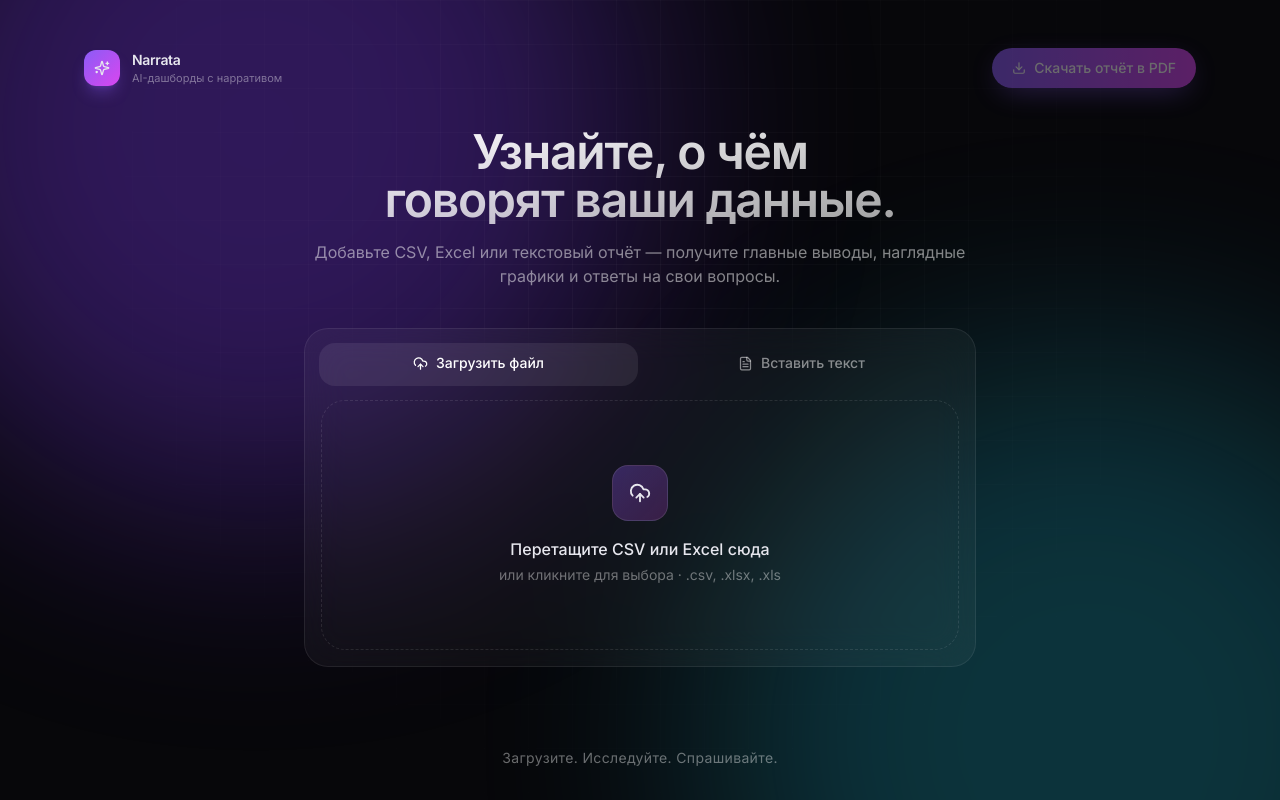
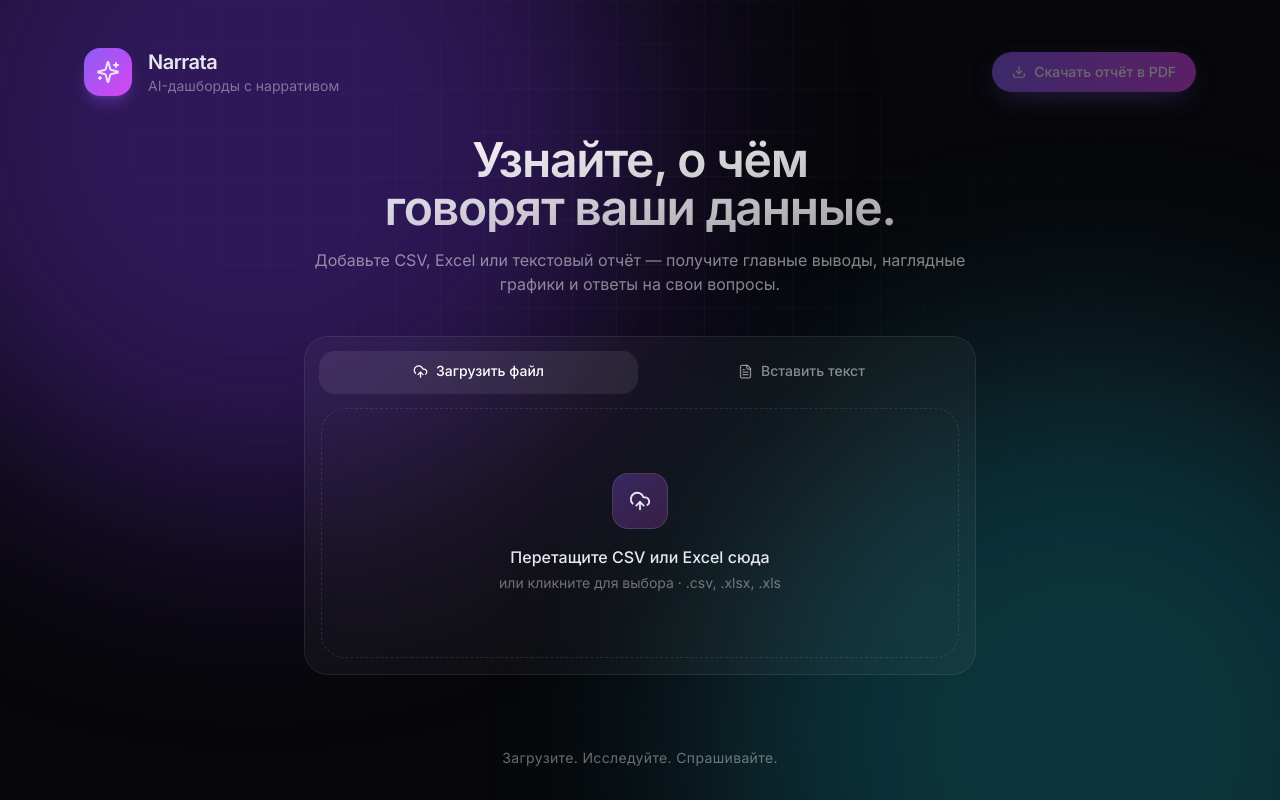
Before and after one commit to na-mramornom-nizu/narrata, a Next.js app: page / in a window 1280 px wide. Built offline with nearby package versions, Linux system fonts and the light colour scheme.

Commit message:
Enlarge header brand text and icon

```diff
--- a/app/page.tsx
+++ b/app/page.tsx
@@ -91,13 +91,13 @@ export default function Page() {
   return (
     <main className={`mx-auto max-w-6xl px-5 pt-12 ${phase === 'idle' ? 'flex min-h-[100svh] flex-col pb-8' : 'pb-24'}`}>
       <header className="mb-10 flex flex-wrap items-center justify-between gap-5">
-        <div className="flex items-center gap-3">
-          <div className="grid h-9 w-9 place-items-center rounded-xl bg-gradient-to-br from-violet-500 to-fuchsia-500 shadow-lg shadow-violet-500/30">
-            <Sparkles size={16} />
+        <div className="flex items-center gap-4">
+          <div className="grid h-12 w-12 shrink-0 place-items-center rounded-2xl bg-gradient-to-br from-violet-500 to-fuchsia-500 shadow-lg shadow-violet-500/30">
+            <Sparkles size={24} />
           </div>
           <div>
-            <div className="text-sm font-semibold tracking-tight">Narrata</div>
-            <div className="text-[11px] text-white/40">AI-дашборды с нарративом</div>
+            <div className="text-xl font-semibold tracking-tight">Narrata</div>
+            <div className="text-sm text-white/40">AI-дашборды с нарративом</div>
           </div>
         </div>
           <div className="flex flex-wrap items-center gap-2">
```
